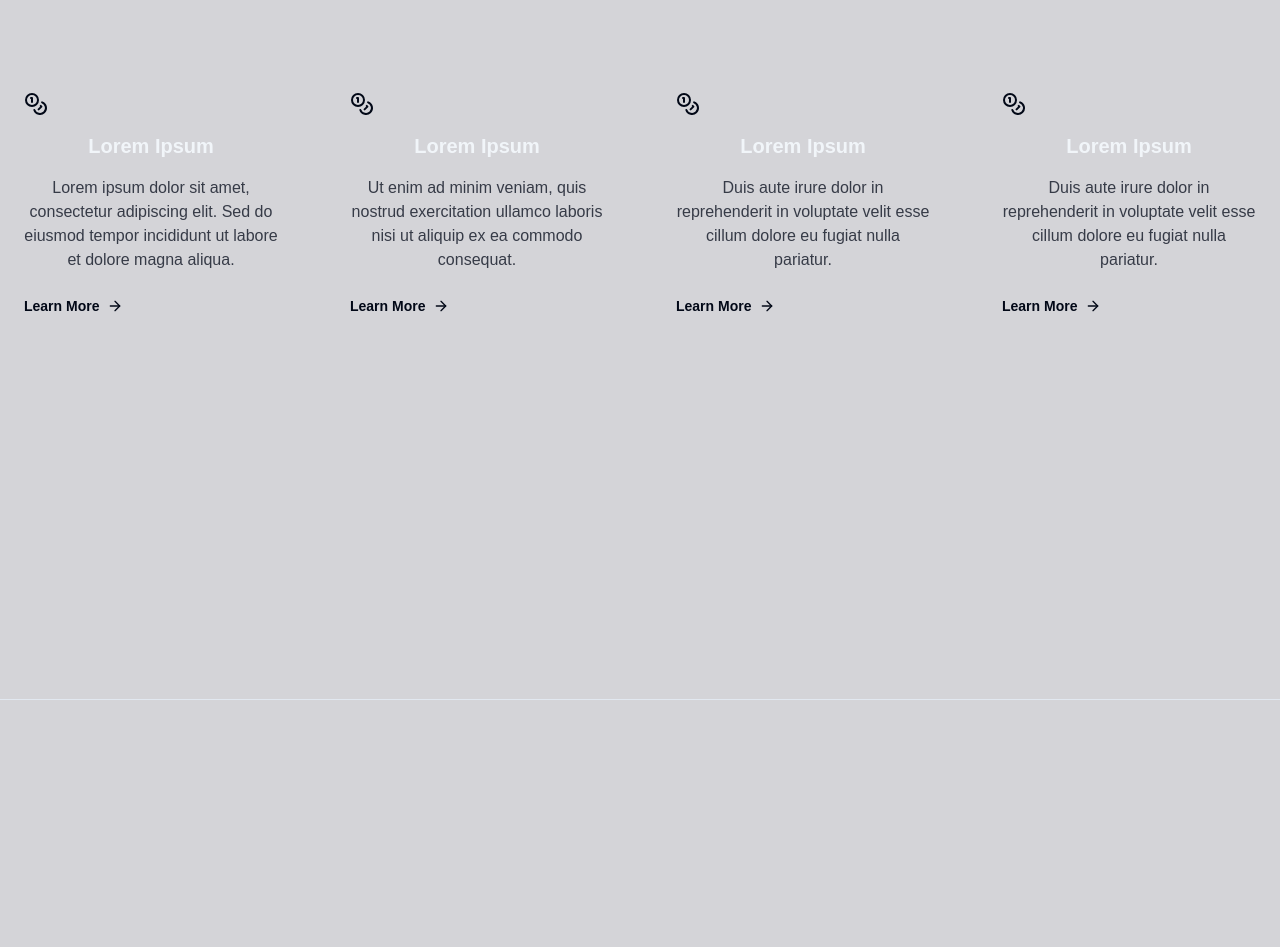
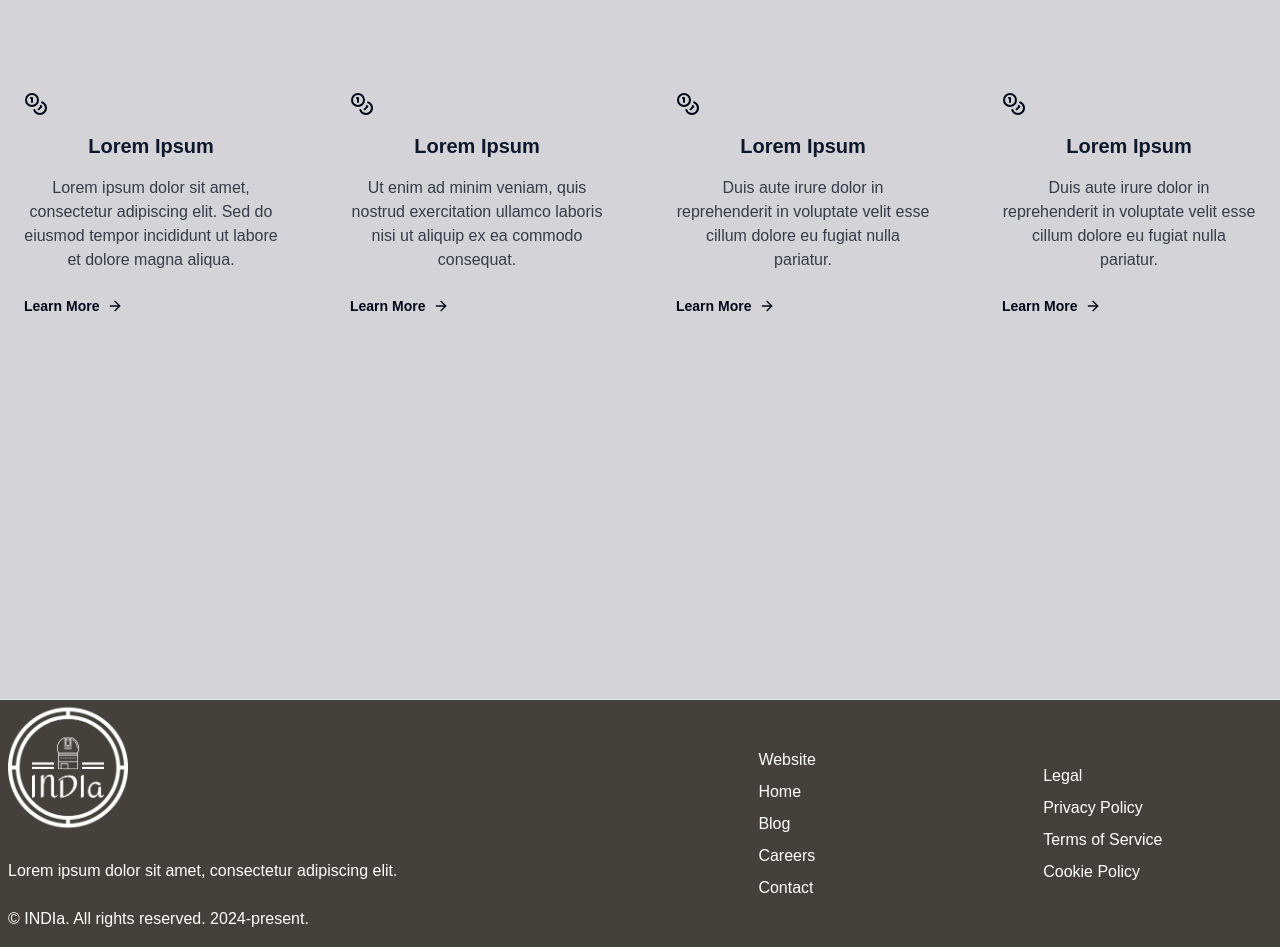
Before and after one commit to onlinejudge95/INDI-Dashboard, a Next.js app: page /community in a window 1280 px wide. Shown: the part 260-1207 px from the top of the page. Before the commit the page ends 960 px from the top, so only its background shows below. Built offline with nearby package versions, Linux system fonts and the light colour scheme.

Commit message:
Adds footer with dummy content (#9)

```diff
--- a/app/community/page.tsx
+++ b/app/community/page.tsx
@@ -66,9 +66,7 @@ const Community = () => {
                 >
                   <div className='grid gap-4'>
                     {icon}
-                    <h4 className='font-bold text-xl text-secondary'>
-                      {title}
-                    </h4>
+                    <h4 className='font-bold text-xl text-primary'>{title}</h4>
                     <p className='text-base opacity-75'>{description}</p>
                   </div>
                   {cta && (
--- a/app/features/page.tsx
+++ b/app/features/page.tsx
@@ -48,7 +48,7 @@ const Features = () => {
                 key={index}
               >
                 {icon}
-                <h4 className='font-bold text-xl text-secondary'>{title}</h4>
+                <h4 className='font-bold text-xl text-primary'>{title}</h4>
                 <p className='text-base opacity-75'>{description}</p>
               </div>
             ))}
--- a/app/layout.tsx
+++ b/app/layout.tsx
@@ -4,6 +4,7 @@ import './globals.css';
 
 import { ThemeProvider } from '@/components/theme';
 import { NavigationMenu } from '@/components/navigationMenu';
+import { Footer } from '@/components/footer';
 
 export const metadata: Metadata = {
   title: 'INDIa',
@@ -29,6 +30,7 @@ export default function RootLayout({
         >
           <NavigationMenu />
           {children}
+          <Footer />
         </ThemeProvider>
       </body>
     </html>
--- /dev/null
+++ b/components/footer.tsx
@@ -0,0 +1,53 @@
+'use client';
+
+import Image from 'next/image';
+import Link from 'next/link';
+import Balancer from 'react-wrap-balancer';
+
+import Logo from '@/public/logo/india-high-resolution-logo-white-transparent.png';
+
+const Footer = () => {
+  return (
+    <footer className='bg-stone-700 dark:bg-neutral-900 text-white'>
+      <div className='grid gap-12 items-center md:grid-cols-[1.5fr_0.5fr_0.5fr]'>
+        <div className='grid gap-6 mx-2 mb-4'>
+          <Link href='/'>
+            <h3 className='sr-only'>INDIa</h3>
+            <Image
+              src={Logo}
+              alt='INDIa Logo'
+              width={120}
+              height={27.27}
+              className='transition-all hover:opacity-75 dark:invert'
+            />
+          </Link>
+          <p>
+            <Balancer>
+              Lorem ipsum dolor sit amet, consectetur adipiscing elit.
+            </Balancer>
+          </p>
+          <p>
+            ©{' '}
+            <a href='https://github.com/onlinejudge95/INDI-Dashboard'>INDIa</a>.
+            All rights reserved. 2024-present.
+          </p>
+        </div>
+        <div className='flex flex-col gap-2'>
+          <h5>Website</h5>
+          <Link href='/'>Home</Link>
+          <Link href='/blog'>Blog</Link>
+          <Link href='/careers'>Careers</Link>
+          <Link href='/contact'>Contact</Link>
+        </div>
+        <div className='flex flex-col gap-2'>
+          <h5>Legal</h5>
+          <Link href='/privacy-policy'>Privacy Policy</Link>
+          <Link href='/terms-of-service'>Terms of Service</Link>
+          <Link href='/cookie-policy'>Cookie Policy</Link>
+        </div>
+      </div>
+    </footer>
+  );
+};
+
+export { Footer };
--- a/components/navigationMenu.tsx
+++ b/components/navigationMenu.tsx
@@ -45,7 +45,7 @@ const NavigationMenu = () => {
       </Sheet>
       <div className='mr-4 lg:mr-8'>
         <Link href='/'>
-          <Image src={Logo} alt='Your Logo' className='h-12 w-12 ml-4' />
+          <Image src={Logo} alt='INDIa Logo' className='h-12 w-12 ml-4' />
         </Link>
       </div>
       <div className='ml-auto hidden lg:flex'>
--- a/package.json
+++ b/package.json
@@ -1,5 +1,5 @@
 {
-  "name": "template-next-app",
+  "name": "india-dashboard",
   "version": "0.1.0",
   "private": true,
   "scripts": {
```
